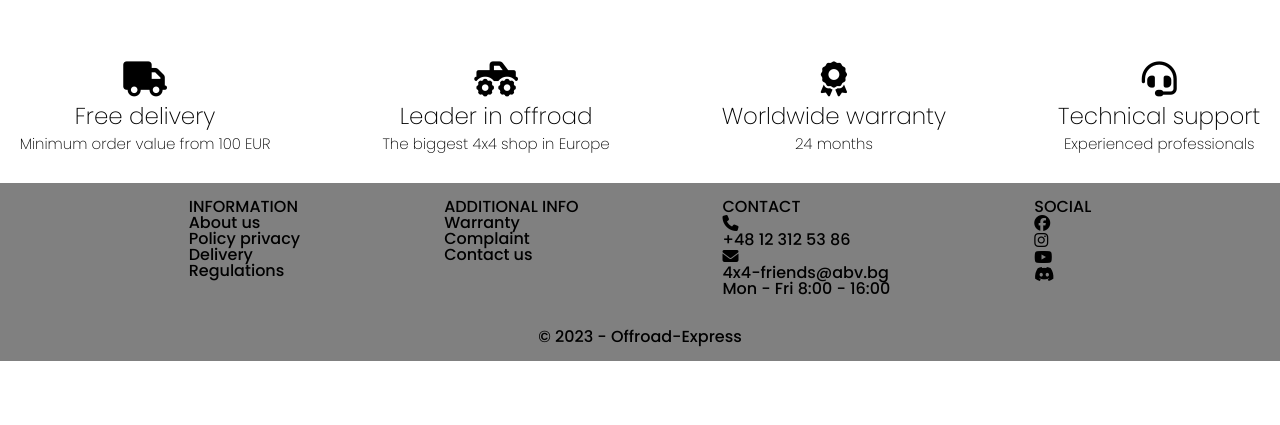
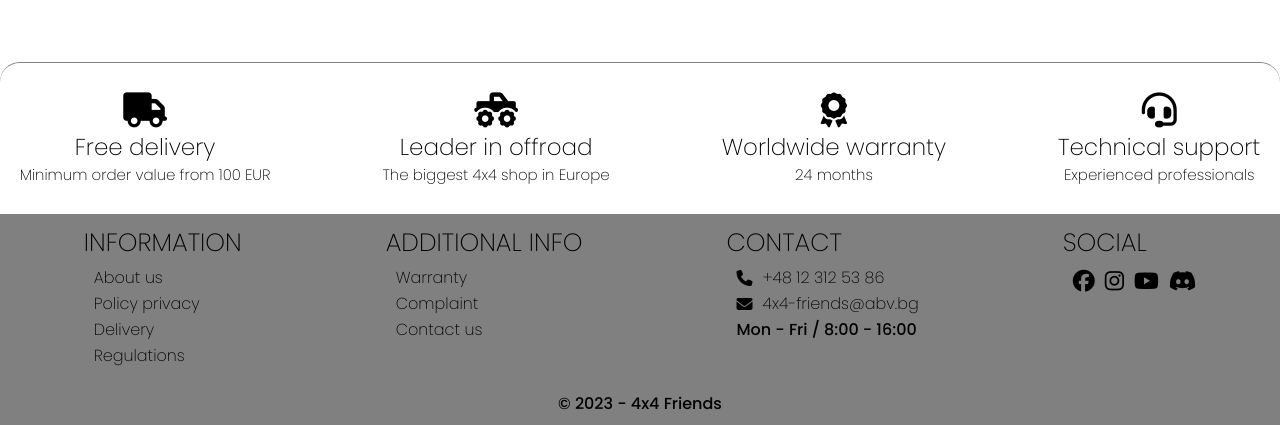
Before and after one commit to Ali-Musli/4x4.Friends-React.Redux, a React (Create React App) app: page / in a window 1280 px wide. Shown: the part 2556-2981 px from the top of the page. Before the commit the page ends 2917 px from the top, so only its background shows below. Built offline with nearby package versions, Linux system fonts and the light colour scheme.

Commit message:
Footer  update

```diff
--- a/src/components/Footer/Footer.js
+++ b/src/components/Footer/Footer.js
@@ -31,48 +31,52 @@ const Footer = () => {
 
             <div className={style["div-footer"]}>
                 <div className={style["div-links"]}>
-                    <ul>
-                        <ul>INFORMATION
+                    <div>
+                        <h3 className={style["div-links-title"]}>INFORMATION</h3>
+                        <ul className={style["div-links-information"]}>
                             <li><a>About us</a></li>
                             <li><a>Policy privacy</a></li>
                             <li><a>Delivery</a></li>
                             <li><a>Regulations</a></li>
                         </ul>
-                    </ul>
+                    </div>
 
-                    <ul>
-                        <ul>ADDITIONAL INFO
+
+                    <div>
+                        <h3 className={style["div-links-title"]}>ADDITIONAL INFO</h3>
+                        <ul className={style["div-links-additional-info"]}>
                             <li><a>Warranty</a></li>
                             <li><a>Complaint</a></li>
                             <li><a>Contact us</a></li>
                         </ul>
-                    </ul>
-
-                    <ul>
-                        <ul>CONTACT
-                            <li>
+                    </div>
+                    <div>
+                        <h3 className={style["div-links-title"]}>CONTACT</h3>
+                        <ul className={style["div-links-contact"]}>
+                            <li className={style["div-links-contact-item"]}>
                                 <i class="fa-solid fa-phone"></i>
                                 <p>+48 12 312 53 86</p>
                             </li>
-                            <li>
+                            <li className={style["div-links-contact-item"]}>
                                 <i class="fa-solid fa-envelope"></i>
                                 <p>4x4-friends@abv.bg</p>
                             </li>
-                            <li>Mon - Fri 8:00 - 16:00</li>
+                            <li>Mon - Fri / 8:00 - 16:00</li>
                         </ul>
-                    </ul>
-
-                    <ul>
-                        <ul>SOCIAL
+                    </div>
+                    <div>
+                        <h3 className={style["div-links-title"]}>SOCIAL</h3>
+                        <ul className={style["div-links-social"]}>
                             <li><i class="fa-brands fa-facebook"></i></li>
                             <li><i class="fa-brands fa-instagram"></i></li>
                             <li><i class="fa-brands fa-youtube"></i></li>
                             <li><i class="fa-brands fa-discord"></i></li>
                         </ul>
-                    </ul>
+                    </div>
+
                 </div>
                 <div className={style["div-rights-reserved"]}>
-                    <p>© 2023 - Offroad-Express</p>
+                    <p>© 2023 - 4x4 Friends</p>
                 </div>
             </div>
         </footer>
--- a/src/components/Footer/Footer.module.css
+++ b/src/components/Footer/Footer.module.css
@@ -4,6 +4,10 @@
     flex-direction: column;
     align-items: center;
     row-gap: 2em;
+    padding-top: 30px;
+    border-top: 1px solid grey;
+    border-top-right-radius: 20px;
+    border-top-left-radius: 20px;
 }
 
 .div-advantages {
@@ -45,7 +49,80 @@
 }
 
 .div-links {
+    max-width: 1800px;
     display: flex;
     justify-content: space-between;
     column-gap: 9em
 }
+
+.div-links-title {
+    font-size: 25px;
+    font-weight: 300;
+    margin-bottom: 15px;
+}
+
+.div-links-title > li {
+    margin-bottom: 10px;
+}
+
+.div-links-information {
+    display: flex;
+    flex-direction: column;
+    row-gap: 10px;
+    padding-left: 10px;
+}
+
+.div-links-information li a{
+    font-weight: 200;
+}
+
+.div-links-information li a:hover {
+    padding-left: 8px;
+    transition: 0.3s;
+    font-weight: 400;
+    cursor: pointer;
+}
+
+.div-links-additional-info {
+    display: flex;
+    flex-direction: column;
+    row-gap: 10px;
+    padding-left: 10px;
+}
+
+.div-links-additional-info li a {
+    font-weight: 200;
+}
+
+.div-links-additional-info li a:hover{
+    padding-left: 8px;
+    transition: 0.3s;
+    font-weight: 400;
+    cursor: pointer;
+}
+
+.div-links-contact {
+    display: flex;
+    flex-direction: column;
+    row-gap: 10px;
+    padding-left: 10px;
+}
+
+.div-links-contact-item {
+    display: flex;
+    column-gap: 10px;
+}
+
+.div-links-contact-item p{
+    font-weight: 200;
+}
+
+.div-links-social {
+    display: flex;
+    column-gap: 10px;
+    padding-left: 10px;
+}
+
+.div-links-social li i{
+    font-size: 22px;
+}
```
